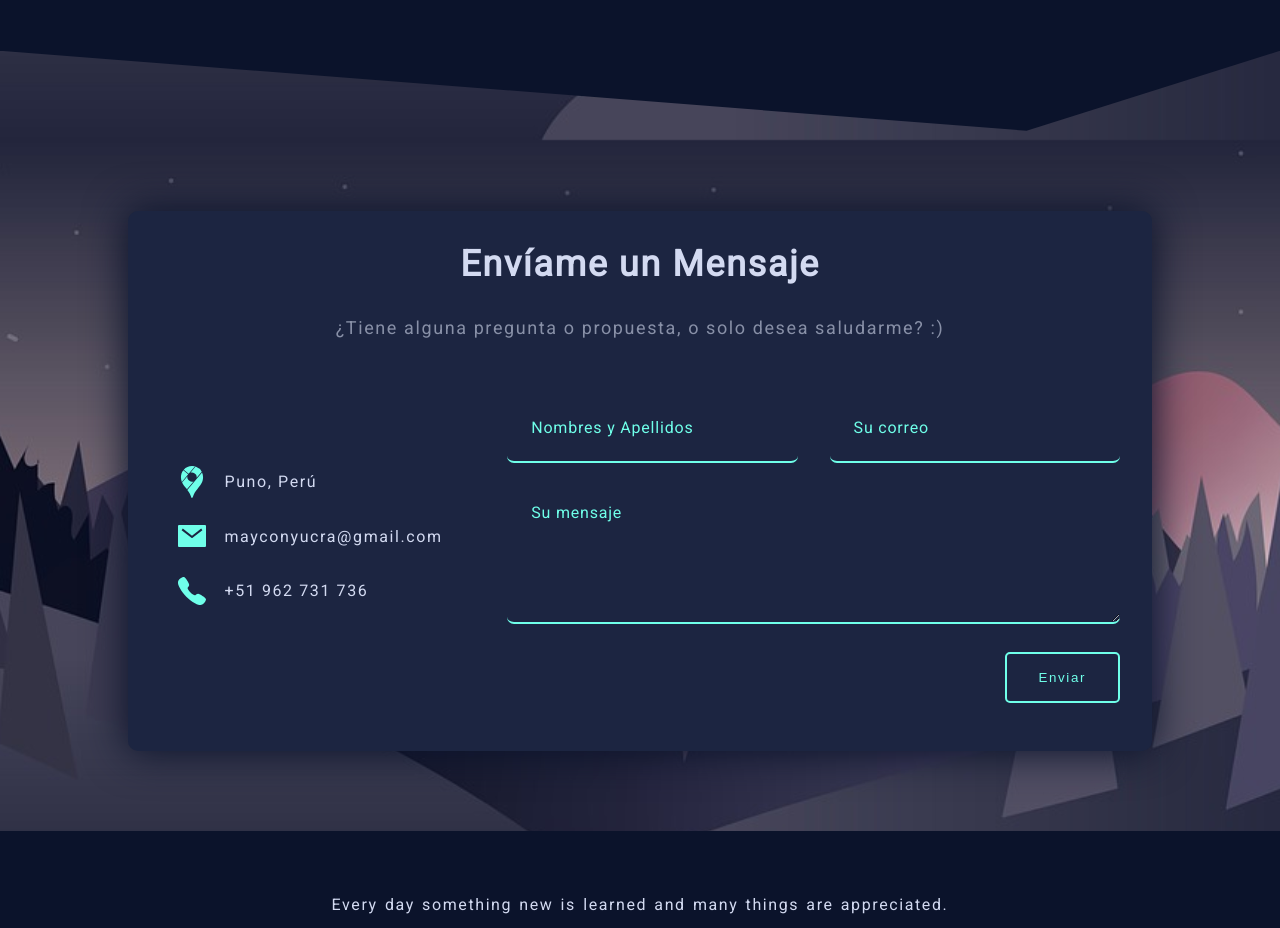
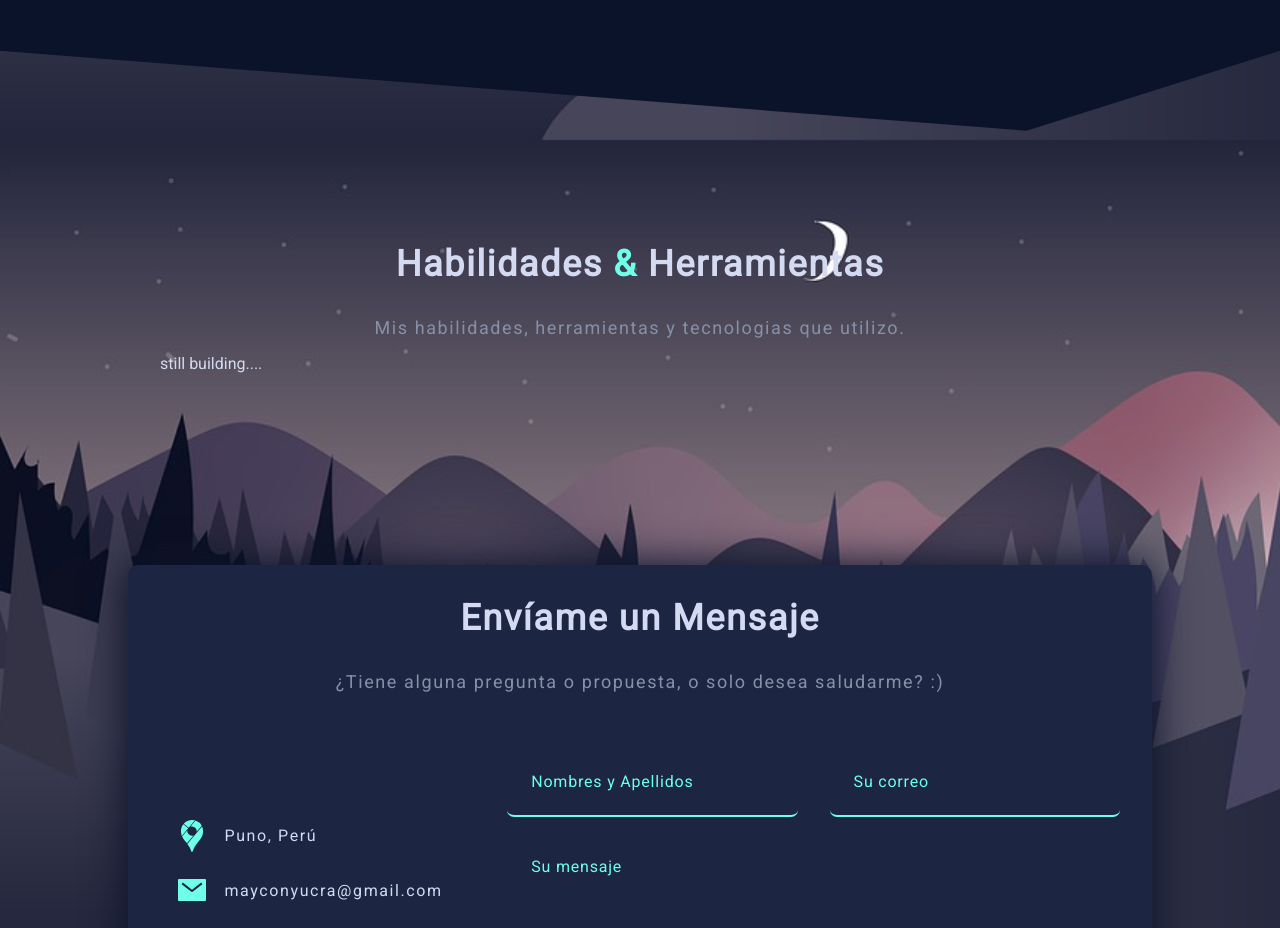
Before and after one commit to mayconyucra/portfolio, a React (Create React App) app: page / in a window 1280 px wide. Shown: the part 1460-2388 px from the top of the page. Built offline with nearby package versions, Linux system fonts and the light colour scheme.

Commit message:
Add Skills

```diff
--- a/src/App.js
+++ b/src/App.js
@@ -1,6 +1,7 @@
 import GlobalStyle from "./components/GlobalStyle"
 import Portada from "./Portada"
 import AboutMe from "./AboutMe"
+import Skills from "./Skills"
 import Contact from "./Contact"
 import Footer from "./Footer"
 const App = () => {
@@ -9,6 +10,7 @@ const App = () => {
       <GlobalStyle/>
       <Portada/>
       <AboutMe/>
+      <Skills/>
       <Contact/>
       <Footer/>
     </>
--- /dev/null
+++ b/src/Skills.jsx
@@ -0,0 +1,92 @@
+import React from 'react'
+import styled from 'styled-components'
+import GlobalColor from './components/GlobalColors';
+
+/// Section Skills///
+const SectionSkills = styled.div`
+    position: relative;
+    color: ${GlobalColor.title};
+    padding: 4rem 0;
+`;
+/// Section Skills///
+
+/// Container Skils///
+const ContainerSkills = styled.div`
+    max-width: 80vw;
+    margin: 0 auto;
+    padding: 2rem 1rem;
+`;
+/// Container Skils///
+
+/// Titulo - Skills ///
+const TitleSkills = styled.h1`
+    text-align: center;
+    font-size: 36px;
+    letter-spacing: .1rem;
+    padding: 1rem 0;
+    span{
+        color: ${GlobalColor.fifeth};
+    }
+    @media screen and (min-width: 768px ) and (max-width: 1023px){
+        font-size: 30px;
+        padding: .5rem 0;
+    }
+    @media screen and (max-width: 767px){
+        font-size: 26px;
+        padding: .5rem 0;
+    }
+`;
+/// Titulo - Skills ///
+
+/// Texto - Skills///
+const TextSkills = styled.span`
+    text-align: center;
+    display: block;
+    margin: 1rem 0;
+    color: ${GlobalColor.paragraph};
+    font-size: 18px;
+    letter-spacing: .1rem;
+    display: block;
+    @media screen and (min-width: 768px ) and (max-width: 1023px){
+        font-size: 15px;
+        margin: .7rem;
+    }
+    @media screen and (max-width: 767px){
+        font-size: 13px;
+        margin: .6rem;
+    }
+`;
+/// Texto - Skills///
+
+/// Contenedor de Iconos General///
+const ContainerIcons = styled.div`
+    display: flex;
+    width: 100%;
+    flex-wrap: wrap;
+    margin: 1rem 0;
+    padding: 0 1rem;
+`;
+/// Contenedor de Iconos General///
+
+
+const Skills = () => {
+  return (
+    <>
+        <SectionSkills>
+            <ContainerSkills>
+                <TitleSkills>
+                    Habilidades <span>&</span> Herramientas
+                </TitleSkills>
+                <TextSkills>
+                    Mis habilidades, herramientas y tecnologias que utilizo.
+                </TextSkills>
+                <ContainerIcons>
+                    still building....
+                </ContainerIcons>
+            </ContainerSkills>
+        </SectionSkills>
+    </>
+  )
+}
+
+export default Skills
```
